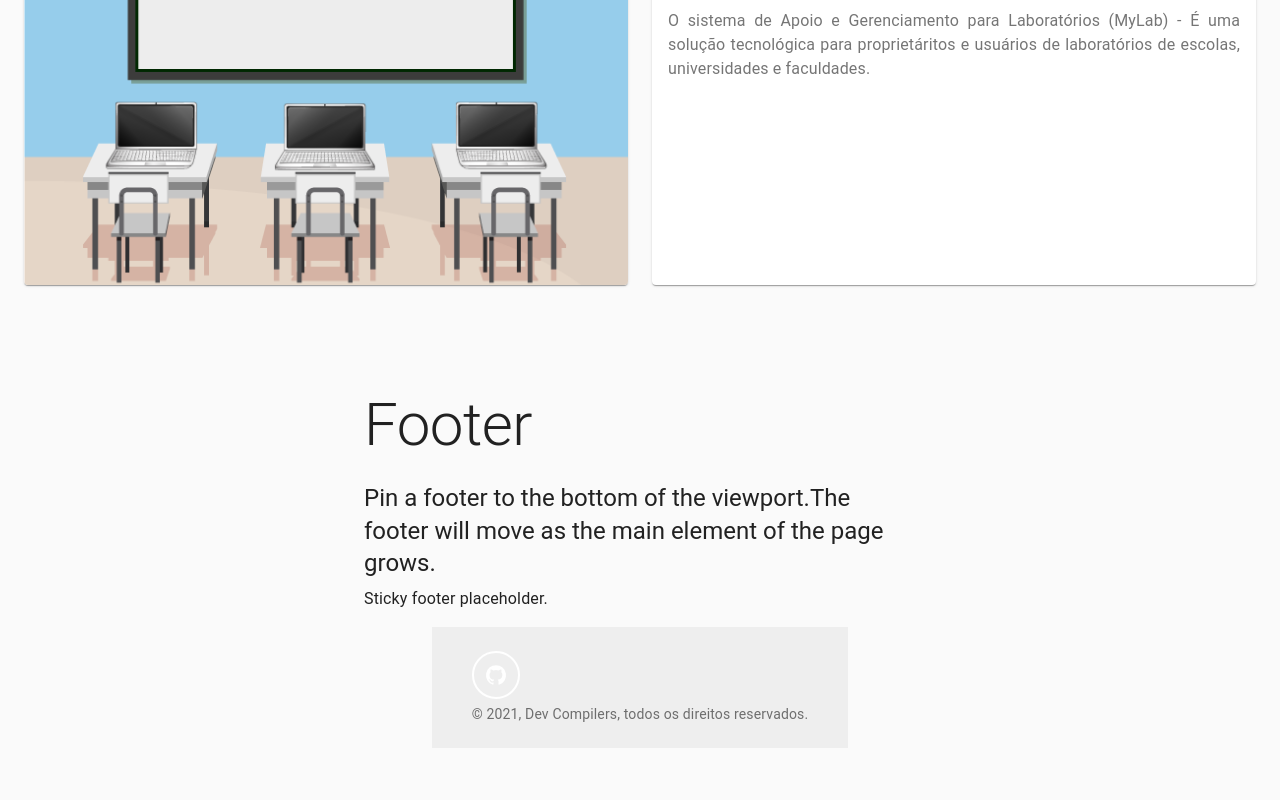
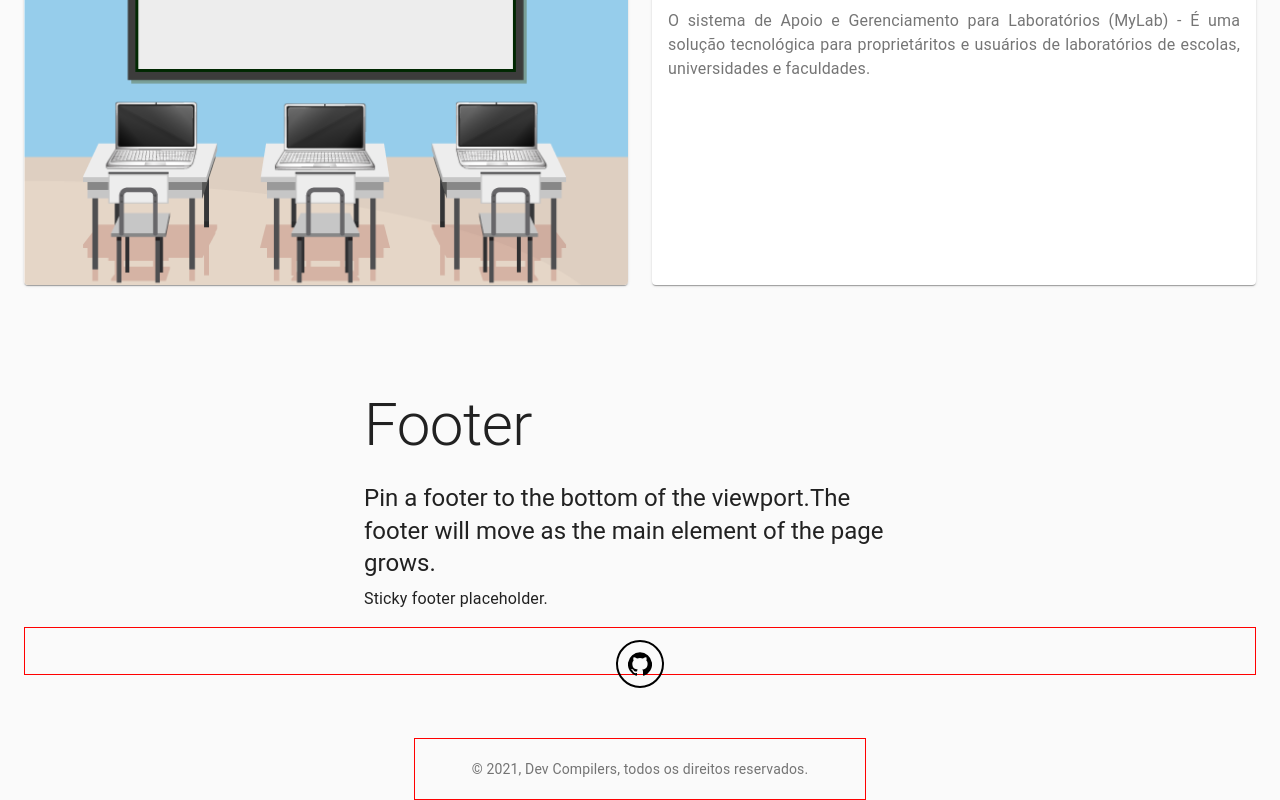
Before and after one commit to andreyroberto/site-devcompilers, a React (Create React App) app: page / in a window 1280 px wide. Shown: the part 1371-2171 px from the top of the page. Before the commit the page ends 2119 px from the top, so only its background shows below. Built offline with nearby package versions, Linux system fonts and the light colour scheme.

Commit message:
footer alterado e alinhado

```diff
--- a/src/App.css
+++ b/src/App.css
@@ -39,7 +39,48 @@
   transition: all 0.3s;
 }
 
-.social:hover {
-  color: "#608dfd";
-  background: "#fff";
+
+.rodape{
+ border:1px solid red;
+ min-width: 100%;
+  width: 48px;
+  height: 48px;
+  padding: 12px 0;
+  color: black;
+
+
+  margin-bottom: 50px;
+  display: flex;
+
+  margin: 0 auto;
 }
+
+.copyright{
+  border: 1px solid red;
+  margin: 50px;
+  margin-bottom: 50px;
+  padding: 20px;
+  text-align: center;
+
+}
+
+ .git{
+   border: 2px solid black;
+  border-radius: 50%;
+  color:black;
+  margin-left: 30px;
+  display: flex;
+  align-items: center;
+  justify-content: center;
+  margin: 0 auto;
+  width: 48px;
+  height: 48px;
+}
+
+.git:hover{
+
+  color: white;
+  background: blue;
+  border:2px solid blue;
+  transition: all 600ms;
+}
--- a/src/footer.js
+++ b/src/footer.js
@@ -32,18 +32,19 @@ const useStyles = makeStyles((theme) => ({
     marginBottom: theme.spacing(2),
   },
   footer: {
+    border: '1px solid red',
+    minWidth: '100%',
+    marginBottom: '50px',
     padding: theme.spacing(3, 2),
     marginTop: 'auto',
     backgroundColor:
       theme.palette.type === 'light' ? theme.palette.grey[200] : theme.palette.grey[800],
   },
   social: {
-    width: "48px",
-    height: "48px",
-    padding: "12px 0",
-    border: "2px solid #fff",
-    color: "#fff",
-    borderRadius: "50%",
+
+
+
+
   },
 
   //   social:hover: {
@@ -76,14 +77,24 @@ export default function Footer() {
         </Typography>
         <Typography variant="body1">Sticky footer placeholder.</Typography>
       </Container>
-      <footer className={classes.footer}>
+
+
+      <footer className="rodape"  >
         <Container maxWidth="sm">
           <Link rel="stylesheet" href="https://github.com/CoderHamilton/MyLab">
-            <GitHubIcon className={classes.social} default props />
+
+            <div className="git">
+            <GitHubIcon default props />
+            </div>
           </Link>
-          <Copyright />
-        </Container>
-      </footer>
-    </div>
+
+          <div className="copyright">
+            <Copyright />
+          </div>
+
+
+      </Container>
+    </footer>
+    </div >
   );
 }
```
Also changed, not shown: 1 other file (tests, documents, lock files or other folders).
